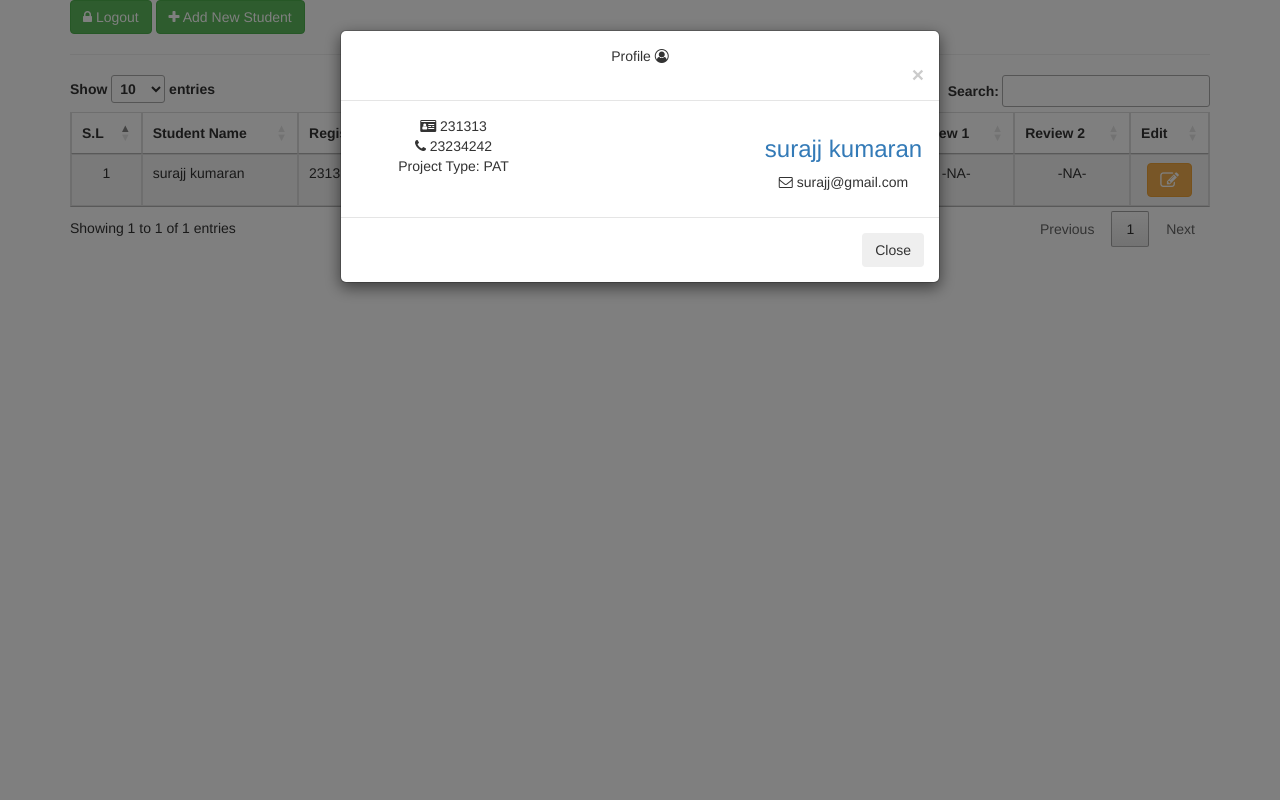
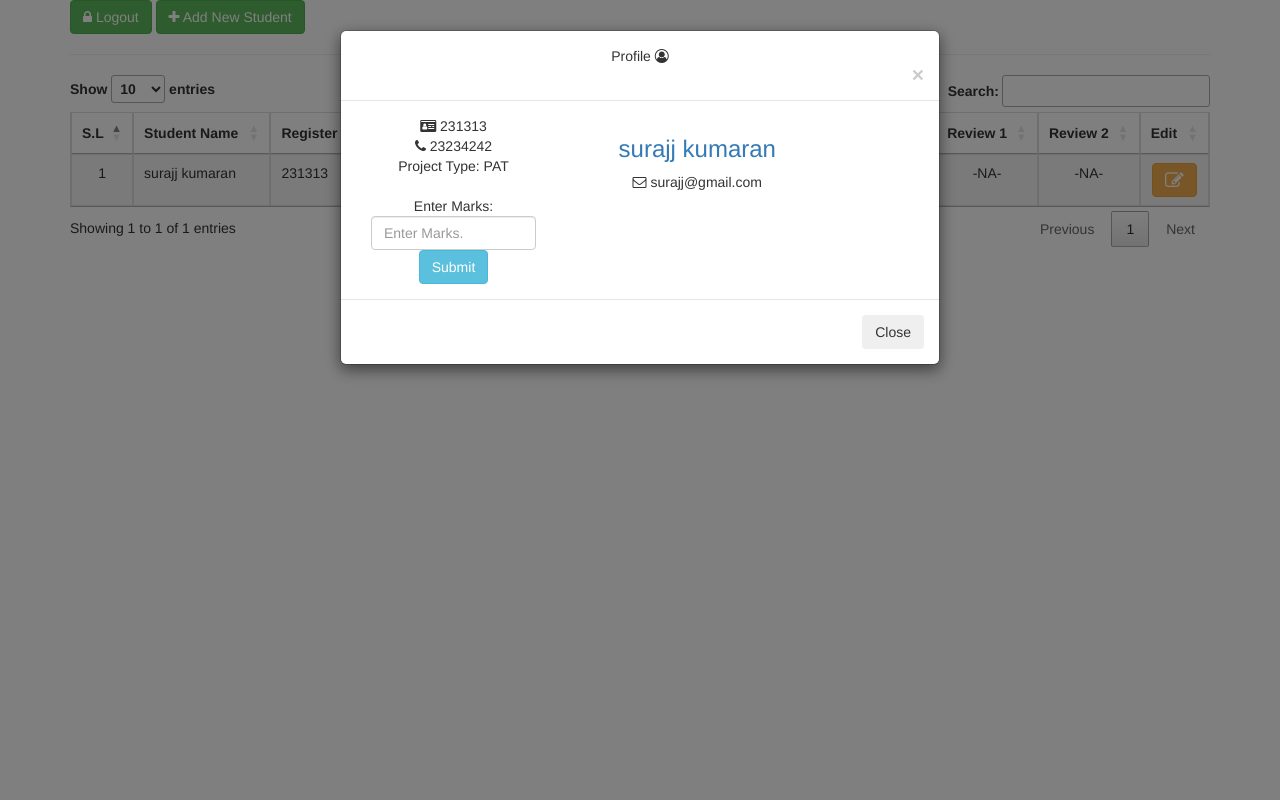
Before and after one commit to devzycon/VIT-Project-Management, a PHP site: page / in a window 1280 px wide, after a click on "View". Run offline with PHP 8.4, Linux system fonts and the light colour scheme; a user stored in the database is signed in; data comes from the database, SQL or seed files in the repository; some libraries are stand-ins or nearby versions.

Commit message:
added new column 'review_0' in database to store marks and added new php file to get marks from user and store in database

```diff
--- a/Database/admission.sql
+++ b/Database/admission.sql
@@ -98,6 +98,11 @@ ALTER TABLE `student_data`
 --
 ALTER TABLE `users`
   MODIFY `id` int(11) NOT NULL AUTO_INCREMENT, AUTO_INCREMENT=7;
+
+-- CREATE A NEW COLUMN REVIEW 0
+
+ALTER TABLE `student_data`
+  ADD `review_0` varchar(10) NOT NULL;
 COMMIT;
 
 /*!40101 SET CHARACTER_SET_CLIENT=@OLD_CHARACTER_SET_CLIENT */;
--- a/Faculty/index.php
+++ b/Faculty/index.php
@@ -111,6 +111,7 @@ $_SESSION['form_token'] = bin2hex(random_bytes(32));
         <th class="text-center" scope="col">Phone Number</th>
         <!-- Remove the following line for the Staff ID column -->
         <!-- <th class="text-center" scope="col">Staff Id</th> -->
+        <th class="text-center" scope="col">Email ID</th>
 		<th class="text-center" scope="col">Project Type</th>
         <!-- <th class="text-center" scope="col">View</th> -->
         <!-- Added 3 new columns review 0 , 1 and 2 -->
@@ -137,9 +138,10 @@ $_SESSION['form_token'] = bin2hex(random_bytes(32));
 				$u_phone = $row['u_phone'];
                 $u_email = $row['u_email'];
 				$u_project_type = $row['u_project_type'];
-                $u_review_0 = isset($_POST['review_0']) ? $_POST['review_0'] : "";
-                $u_review_1 = isset($_POST['review_1']) ? $_POST['review_1'] : "";
-                $u_review_2 = isset($_POST['review_2']) ? $_POST['review_2'] : "";
+                // $u_review_0 = isset($_POST['review_0']) ? $_POST['review_0'] : "";
+                // $u_review_1 = isset($_POST['review_1']) ? $_POST['review_1'] : ""; CAN BE TAKEN CARE OF LATER.
+                // $u_review_2 = isset($_POST['review_2']) ? $_POST['review_2'] : "";
+                $u_review_0 = $row['review_0'];
 
 
         		echo "
@@ -149,6 +151,7 @@ $_SESSION['form_token'] = bin2hex(random_bytes(32));
 				<td class='text-left'>$u_f_name   $u_l_name</td>
 				<td class='text-left'>$u_card</td>
 				<td class='text-left'>$u_phone</td>
+                <td class='text-center'>$u_email</td>
 				<td class='text-center'>$u_project_type</td>
                 <td class='text-center'>
 					<span>
@@ -167,11 +170,16 @@ $_SESSION['form_token'] = bin2hex(random_bytes(32));
                                 <div class='container' id='profile'>
                                     <div class='row'>
                                         <div class='col-sm-4 col-md-2'>
-                                            <i class='fa fa-id-card' aria-hidden='true'></i> $u_card<br>
-                                            <i class='fa fa-phone' aria-hidden='true'></i> $u_phone  <br>
-                                            Project Type: $u_project_type
+                                            <form action='review0.php?id=$id' method='post' enctype='multipart/form-data'>
+                                                <i class='fa fa-id-card' aria-hidden='true'></i> $u_card<br>
+                                                <i class='fa fa-phone' aria-hidden='true'></i> $u_phone  <br>
+                                                Project Type: $u_project_type<br><br>
+                                                Enter Marks:
+                                                <input type='text' class='form-control' name='review_0_marks' placeholder='Enter Marks.' value='$u_review_0' required>
+                                                <input type='submit' name='submit' class='btn btn-info btn-large' value='Submit'>
+                                            </form>
                                         </div>
-                                        <div class='col-sm-3 col-md-6'>
+                                        <div class='col-sm-3'>
                                             <h3 class='text-primary'>$u_f_name $u_l_name</h3>
                                             <p class='text-secondary'>
                                                 <i class='fa fa-envelope-o' aria-hidden='true'></i> $u_email
```
Also changed, not shown: Faculty/review0.php (added, +24 -0 lines).
